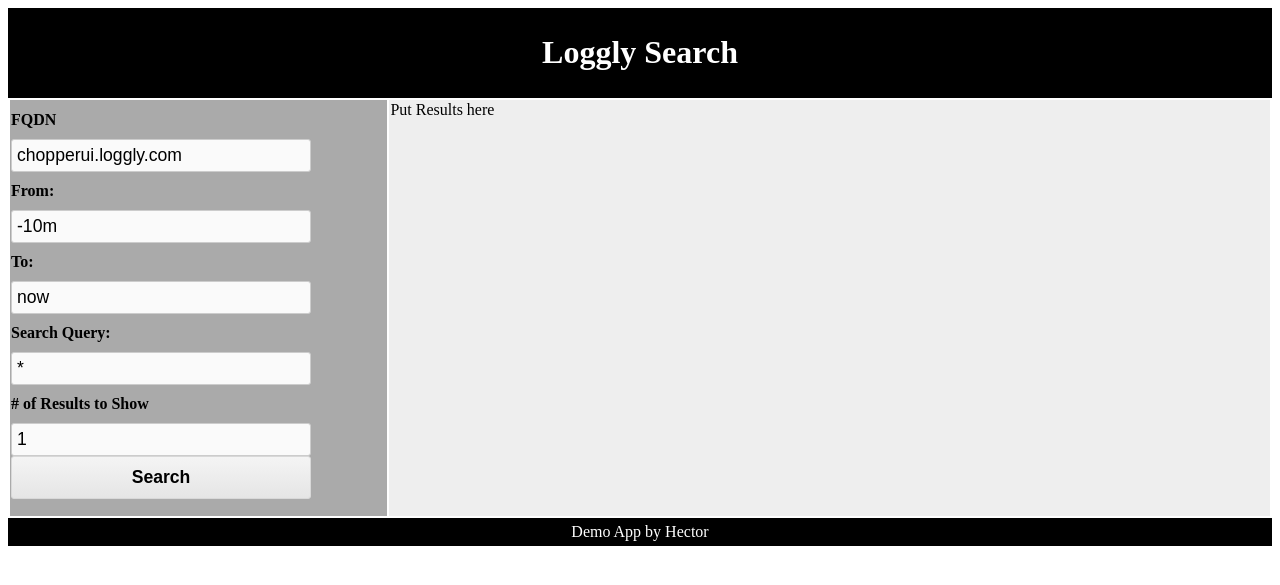
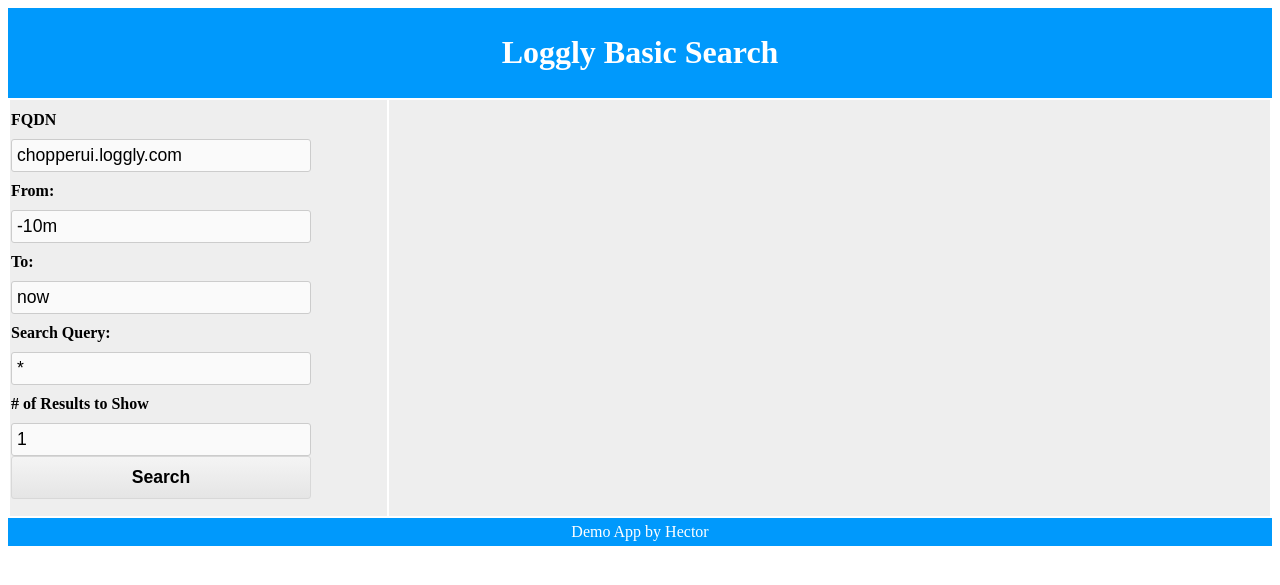
Before and after one commit to hangulo/Basic-Search-App, a Flask app: page / in a window 1280 px wide. Shown: the top 585 px of the page. Run offline with Flask 2, Linux system fonts and the light colour scheme.

Commit message:
Changed some colors

```diff
--- a/app/static/css/results.css
+++ b/app/static/css/results.css
@@ -1,6 +1,6 @@
 footer {
     height: 100px;
-    background: #eee;
+    background: #fff;
 }
 
 form label {
--- a/app/templates/index.html
+++ b/app/templates/index.html
@@ -2,14 +2,14 @@
   <head>
 <style>
 #header {
-    background-color:black;
+    background-color:#0099fc;
     color:white;
     text-align:center;
     padding:5px;
 }
 #nav {
     line-height:30px;
-    background-color:#eeeeee;
+    background-color:#0099fc;
     height:300px;
     width:100px;
     float:left;
@@ -21,7 +21,7 @@
     padding:10px;
 }
 #footer {
-    background-color:black;
+    background-color:#0099fc;
     color:white;
     clear:both;
     text-align:center;
@@ -34,7 +34,7 @@
   <body>
 
   <div id="header">
-<h1>Loggly Search</h1>
+<h1>Loggly Basic Search</h1>
 </div>
 
 
@@ -42,7 +42,7 @@
   <table width="100%" border="0">
 
   <tr valign="top">
-    <td bgcolor="#aaa" width="30%">
+    <td bgcolor="#eee" width="30%">
           <div class="nav">
       {% block content %}
 
@@ -74,7 +74,7 @@
     </div>
     </td>
     <td bgcolor="#eee" width="100" height="200">
-        Put Results here
+
     </td>
   </tr>
 
```
